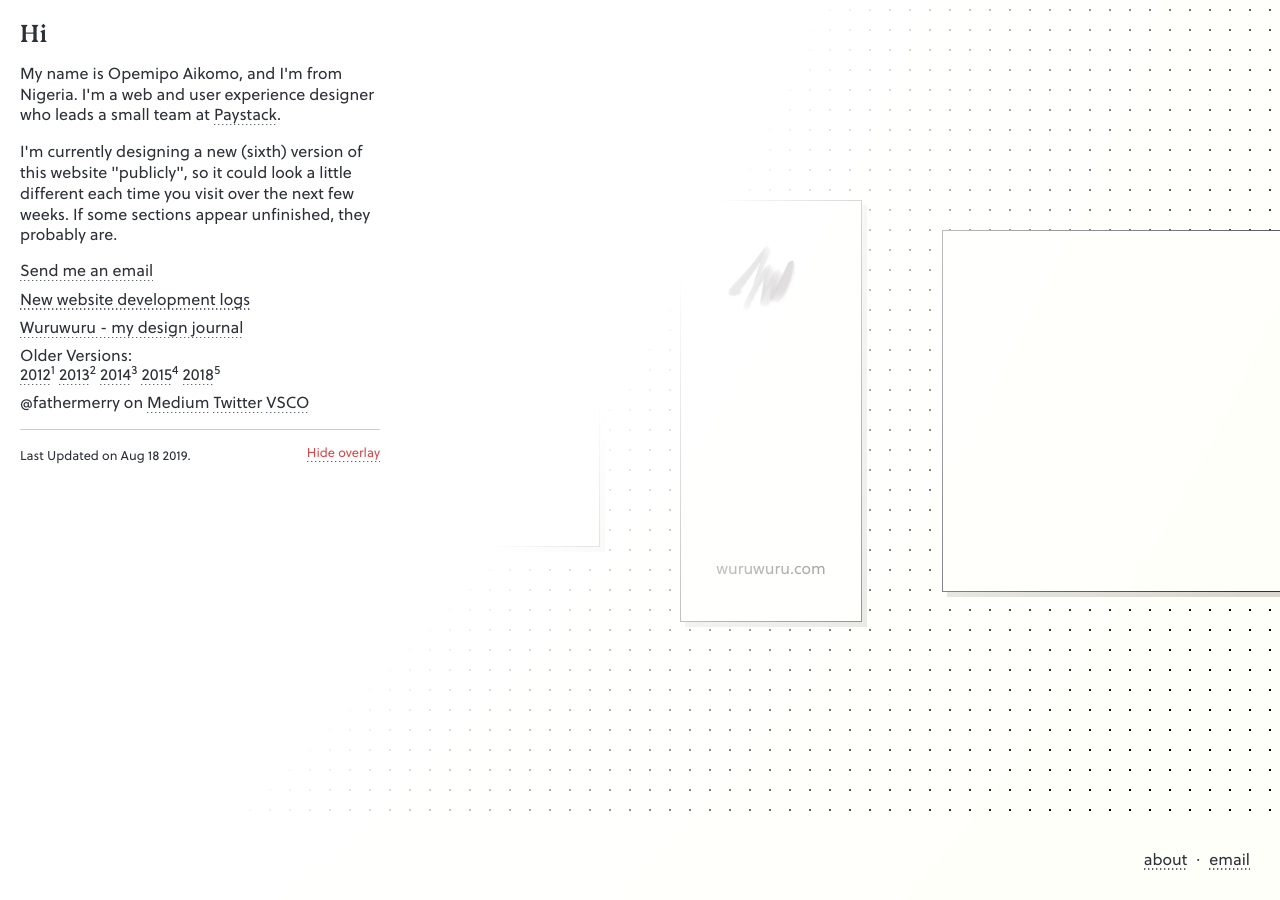
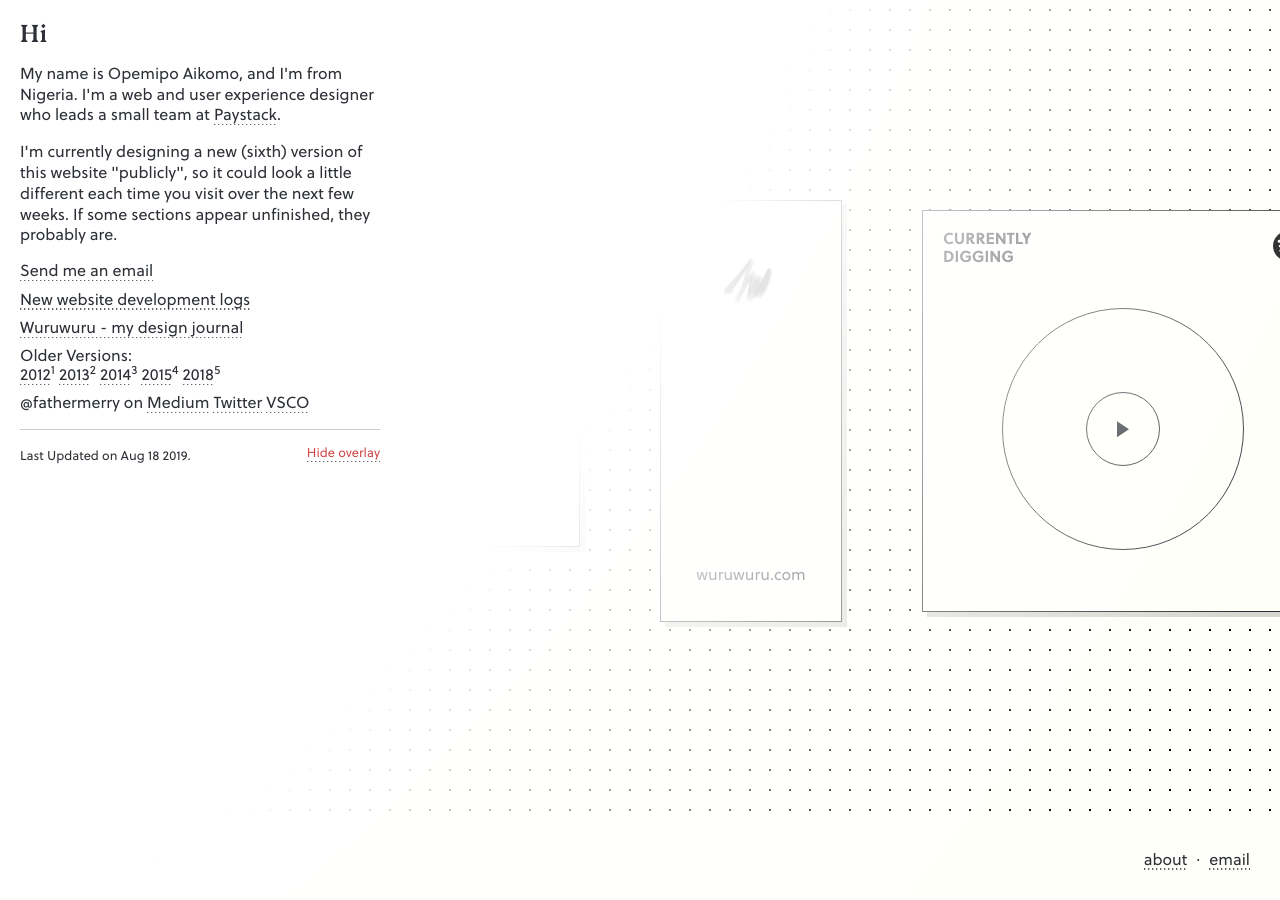
Before and after one commit to fathermerry/opemipo.com, a Jekyll site: the page built from index.md, in a window 1280 px wide. Built offline with Jekyll 4.4.1, drawn with Linux system fonts in a browser that asks for light colours.

Commit message:
Complete vinyl component

```diff
--- a/_includes/components/bookmark.html
+++ b/_includes/components/bookmark.html
@@ -13,11 +13,15 @@
                 "logo"
                 "link";
             justify-content: center;
+            text-align: center;
+        }
+
+        .bookmark figure {
+            grid-area: logo;
         }
 
         .bookmark img {
-            grid-area: logo;
-            width: 100px;
+            width: 72px;
         }
 
         .bookmark span {
--- a/_includes/components/vinyl.html
+++ b/_includes/components/vinyl.html
@@ -4,9 +4,70 @@
             width: 360px;
             height: 360px;
             color: var(--foreground-color);
+            display: flex;
+            flex-direction: column;
+            padding: 20px;
+            text-decoration: none;
+        }
+        .vinyl header {
+            display: flex;
+        }
+        .vinyl__title {
+            text-transform: uppercase;
+            font-weight: bold;
+            flex: 1;
+        }
+        .vinyl__logo {
+            display: inline-block;
+            width: 30px;
+        }
+        .vinyl main {
+            flex: 1;
+            position: relative;
+        }
+        .vinyl main > span {
+            position: absolute;
+            left: 0;
+            right: 0;
+            top: 50%;
+            transform: translateY(-50%);
+            margin: 0 auto;
+        }
+        .vinyl__circle {
+            border: solid 1.5px var(--foreground-color);
+            border-radius: 50%;
+        }
+        .vinyl__circle--lg {
+            width: 240px;
+            height: 240px;
+        }
+        .vinyl__circle--sm {
+            width: 72px;
+            height: 72px;
+        }
+        .vinyl__play {
+            width: 12px;
+            height: 16px;
+            clip-path: polygon(0 0, 100% 50%, 0 100%);
+            background: var(--foreground-color);
         }
     </style>
-    <div class="vinyl"></div>
+    <a href="#" class="vinyl">
+        <header>
+            <span class="vinyl__title">Currently <br> Digging</span>
+            <span class="vinyl__logo">
+                <svg role="img" viewBox="0 0 24 24" xmlns="http://www.w3.org/2000/svg">
+                    <title>Spotify icon</title>
+                    <path d="M12 0C5.4 0 0 5.4 0 12s5.4 12 12 12 12-5.4 12-12S18.66 0 12 0zm5.521 17.34c-.24.359-.66.48-1.021.24-2.82-1.74-6.36-2.101-10.561-1.141-.418.122-.779-.179-.899-.539-.12-.421.18-.78.54-.9 4.56-1.021 8.52-.6 11.64 1.32.42.18.479.659.301 1.02zm1.44-3.3c-.301.42-.841.6-1.262.3-3.239-1.98-8.159-2.58-11.939-1.38-.479.12-1.02-.12-1.14-.6-.12-.48.12-1.021.6-1.141C9.6 9.9 15 10.561 18.72 12.84c.361.181.54.78.241 1.2zm.12-3.36C15.24 8.4 8.82 8.16 5.16 9.301c-.6.179-1.2-.181-1.38-.721-.18-.601.18-1.2.72-1.381 4.26-1.26 11.28-1.02 15.721 1.621.539.3.719 1.02.419 1.56-.299.421-1.02.599-1.559.3z"/>
+                </svg>
+            </span>
+        </header>
+        <main>
+            <span class="vinyl__circle vinyl__circle--lg"></span>
+            <span class="vinyl__circle vinyl__circle--sm"></span>
+            <span class="vinyl__play"></span>
+        </main>
+    </a>
 </template>
 <script>
     class StickyVinyl extends HTMLElement {
--- a/_layouts/default.html
+++ b/_layouts/default.html
@@ -33,7 +33,7 @@
 	{% if jekyll.environment == "production" %}
 		{% include components/wip.html %}
 	{% endif %}
-	<main>
+	<main class="main">
 		<draggable-stage>
 			<draggable-item>
 				<sticky-note text="All the things I’m interested in / July 2019 ✍" url="https://medium.com/@fathermerry/all-the-things-im-interested-in-july-2019-322610cef44a"></sticky-note>
@@ -50,7 +50,7 @@
 			</draggable-item>
 		</draggable-stage>
 	</main>
-	<footer>
+	<footer class="footer">
 		<word-mark></word-mark>
 		<nav>
 			<a href="#">about</a>
--- a/_sass/layout/_body.scss
+++ b/_sass/layout/_body.scss
@@ -6,10 +6,10 @@
     flex-direction: column;
 }
 
-main {
+.main {
     flex: 1;
 }
 
-footer {
+.footer {
     padding: 30px;
 }
```
Also changed, not shown: other parts of _includes/components/bookmark.html (+4 -2 lines).
